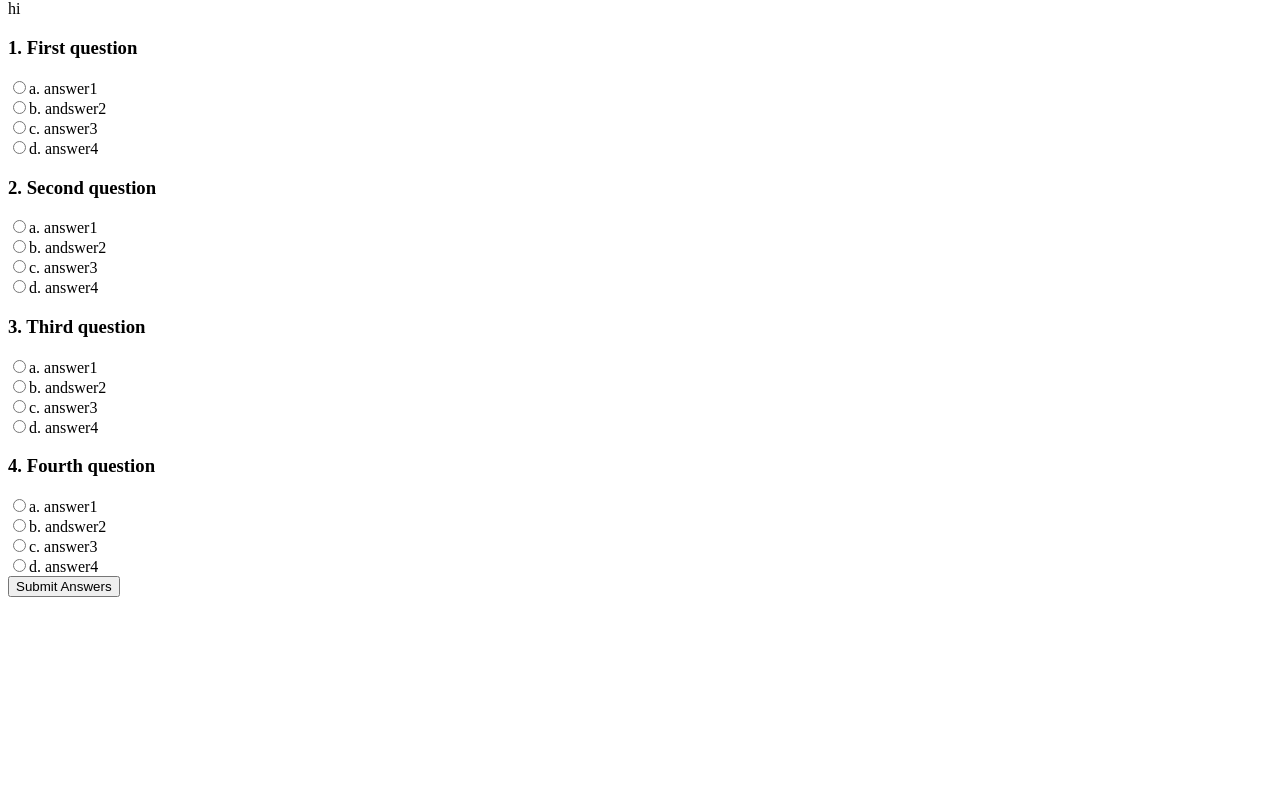
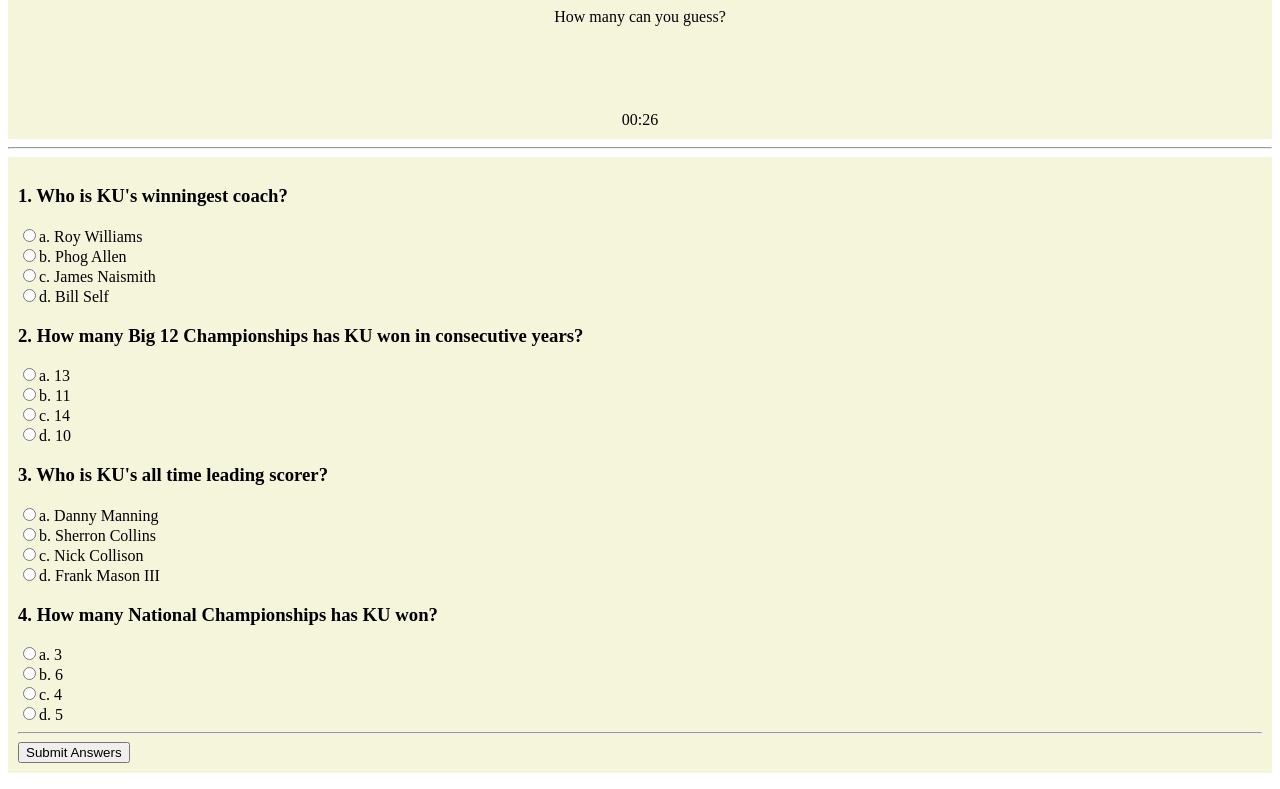
Before and after one commit to MBoyle7/TriviaGame, a plain HTML site: page index.html in a window 1280 px wide. Shown: the part 100-889 px from the top of the page. Before the commit the page ends 800 px from the top, so only its background shows below. Drawn offline with nearby package versions, Linux system fonts and the light colour scheme.

Commit message:
TriviaGame

```diff
--- /dev/null
+++ b/assets/css/style.css
@@ -0,0 +1,28 @@
+#container {
+    width: 100%;
+    margin: auto;
+}
+
+header {
+    padding: 20px;
+    background-color: beige;
+    text-align: center;
+    margin: auto;
+}
+
+#results {
+    padding: 10px;
+    background-color: beige;
+    text-align: center;
+}
+
+#timer {
+    padding: 10px;
+    background-color: beige;
+    text-align: center;
+}
+
+#quiz {
+    padding: 10px;
+    background-color: beige;
+}
--- a/assets/javascript/java.js
+++ b/assets/javascript/java.js
@@ -1,3 +1,19 @@
+function timer(){
+    var sec = 30;
+    var timer = setInterval(function(){
+        document.getElementById('timer').innerHTML='00:'+sec;
+        sec--;
+        if (sec < 0) {
+            clearInterval(timer);
+            alert("You ran out of time!");
+        }
+    }, 1000);
+}
+
+window.onload = function() {
+    timer();
+}
+
 function submitAnswers() {
     var total = 4;
     var score = 0;
@@ -9,31 +25,43 @@
 
     if(q1 == null || q1 == '') {
         alert('You missed question 1');
-
+        return false;
     };
 
     if(q2 == null || q2 == '') {
         alert('You missed question 2');
-
+        return false;
     };
 
     if(q3 == null || q3 == '') {
         alert('You missed question 3');
-
+        return false;
     };
 
     if(q4 == null || q4 == '') {
         alert('You missed question 4');
-
+        return false;
     };
 
     var answers = ["b","c","a","d"];
 
-    for(i = 1, i <= total, i++) {
-        if(eval('q'+i) == answers[i-1]) {
-            score++
-        }
+    if(q1 == answers[0]) {
+        score++;
     };
 
+    if(q2 == answers[1]) {
+        score++;
+    };
 
+    if(q3 == answers[2]) {
+        score++;
+    };
+
+    if(q4 == answers[3]) {
+        score++;
+    };
+
+    var results = document.getElementById('results');
+    results.innerHTML = '<h3>You scored <span>'+score+'</span> out of <span>'+total+'</span></h3>';
+	alert('You scored '+score+' out of ' +total);
 }
--- a/index.html
+++ b/index.html
@@ -5,45 +5,50 @@
     <meta http-equiv="X-UA-Compatible" content="IE=edge">
     <title>Page Title</title>
     <meta name="viewport" content="width=device-width, initial-scale=1">
-    <link rel="stylesheet" type="text/css" media="screen" href="main.css" />
+    <link rel="stylesheet" type="text/css" media="screen" href="assets/css/style.css" />
     <script src="https://cdnjs.cloudflare.com/ajax/libs/jquery/3.3.1/core.js" type="text/javascript"></script>
     <script src="assets/javascript/java.js"></script>
 </head>
 <body>
     <div id="container">
         <header>
-            <h1>Trivia Game</h1>
+            <h1>KU Basketball Trivia Game</h1>
             <p>How many can you guess?</p>
         </header>
         <section>
             <div id="results">
-                hi
+                <h3></h3>
             </div>
-            <form name="quizForm" onsubmit= "return submitAnswers()">
-                <h3>1. First question</h3>
-                <input type="radio" name="q1" value="a" id="q1a">a. answer1<br>
-                <input type="radio" name="q1" value="b" id="q1b">b. andswer2<br>
-                <input type="radio" name="q1" value="c" id="q1c">c. answer3<br>
-                <input type="radio" name="q1" value="d" id="q1d">d. answer4<br>
+            <div id="timer">
 
-                <h3>2. Second question</h3>
-                <input type="radio" name="q2" value="a" id="q1a">a. answer1<br>
-                <input type="radio" name="q2" value="b" id="q1b">b. andswer2<br>
-                <input type="radio" name="q2" value="c" id="q1c">c. answer3<br>
-                <input type="radio" name="q2" value="d" id="q1d">d. answer4<br>
+            </div>
+            <hr>
+            <form id="quiz" name="quizForm" onsubmit= "return submitAnswers()">
+                <h3>1. Who is KU's winningest coach?</h3>
+                <input type="radio" name="q1" value="a" id="q1a">a. Roy Williams<br>
+                <input type="radio" name="q1" value="b" id="q1b">b. Phog Allen<br>
+                <input type="radio" name="q1" value="c" id="q1c">c. James Naismith<br>
+                <input type="radio" name="q1" value="d" id="q1d">d. Bill Self<br>
 
-                <h3>3. Third question</h3>
-                <input type="radio" name="q3" value="a" id="q1a">a. answer1<br>
-                <input type="radio" name="q3" value="b" id="q1b">b. andswer2<br>
-                <input type="radio" name="q3" value="c" id="q1c">c. answer3<br>
-                <input type="radio" name="q3" value="d" id="q1d">d. answer4<br>
+                <h3>2. How many Big 12 Championships has KU won in consecutive years?</h3>
+                <input type="radio" name="q2" value="a" id="q1a">a. 13<br>
+                <input type="radio" name="q2" value="b" id="q1b">b. 11<br>
+                <input type="radio" name="q2" value="c" id="q1c">c. 14<br>
+                <input type="radio" name="q2" value="d" id="q1d">d. 10<br>
 
-                <h3>4. Fourth question</h3>
-                <input type="radio" name="q4" value="a" id="q1a">a. answer1<br>
-                <input type="radio" name="q4" value="b" id="q1b">b. andswer2<br>
-                <input type="radio" name="q4" value="c" id="q1c">c. answer3<br>
-                <input type="radio" name="q4" value="d" id="q1d">d. answer4<br>
-                <input type="submit" value="Submit Answers">
+                <h3>3. Who is KU's all time leading scorer?</h3>
+                <input type="radio" name="q3" value="a" id="q1a">a. Danny Manning<br>
+                <input type="radio" name="q3" value="b" id="q1b">b. Sherron Collins<br>
+                <input type="radio" name="q3" value="c" id="q1c">c. Nick Collison<br>
+                <input type="radio" name="q3" value="d" id="q1d">d. Frank Mason III<br>
+
+                <h3>4. How many National Championships has KU won?</h3>
+                <input type="radio" name="q4" value="a" id="q1a">a. 3<br>
+                <input type="radio" name="q4" value="b" id="q1b">b. 6<br>
+                <input type="radio" name="q4" value="c" id="q1c">c. 4<br>
+                <input type="radio" name="q4" value="d" id="q1d">d. 5<br>
+                <hr>
+                <input id="submitBtn" type="submit" value="Submit Answers">
             </form>
         </section>
     </div>
```
Also changed, not shown: 1 other file.
